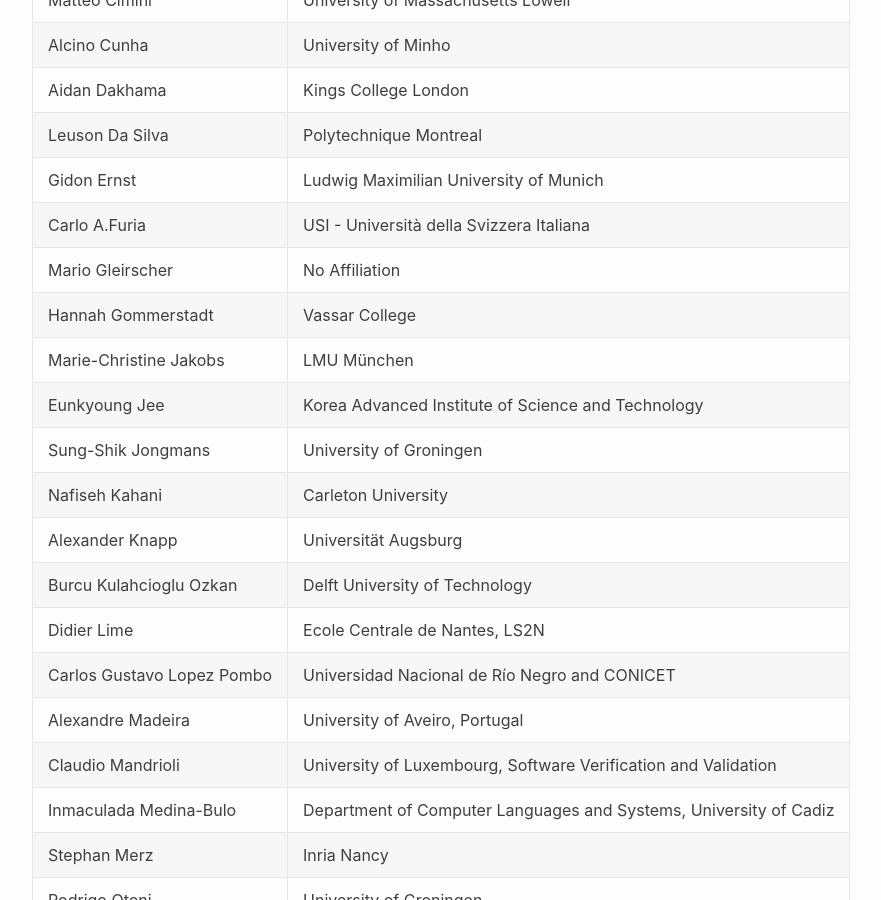
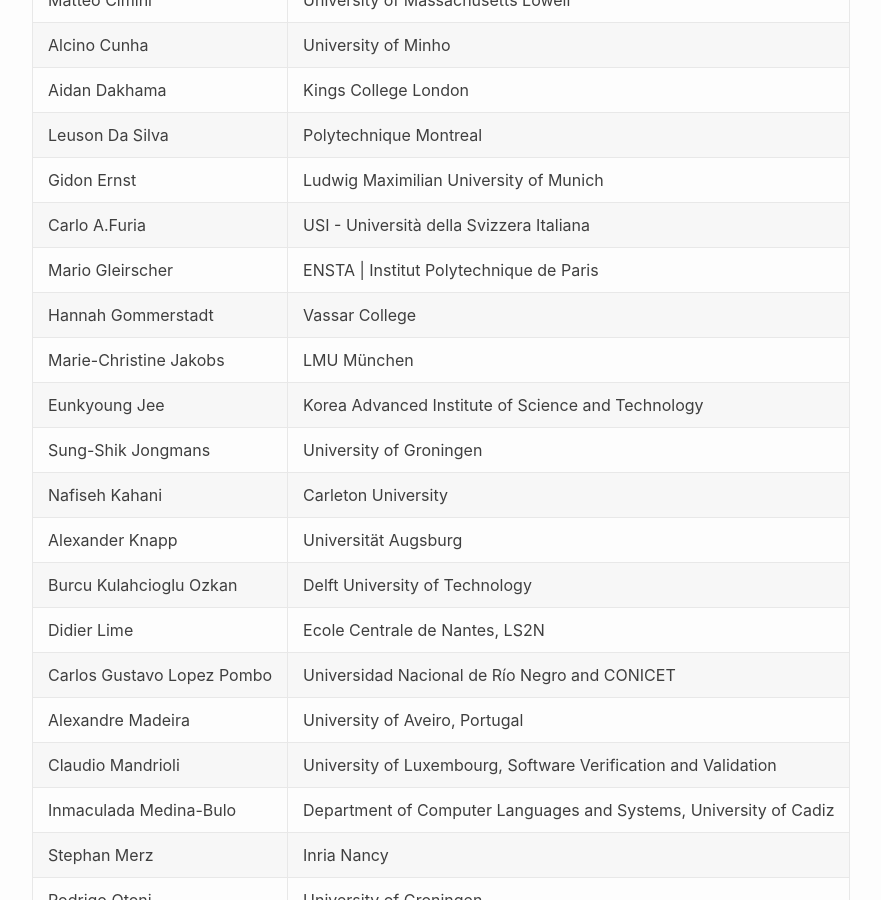
Before and after one commit to sefm-conference/2026, a Jekyll site: the page built from _pages/committees.md, in a window 1280 px wide and 900 px high, scrolled down 1449 px. Shown: the whole window, without its empty margins (38-919 px from the left). Built offline with Jekyll 4.4.1, drawn with Linux system fonts in a browser that asks for light colours.

Commit message:
Committee affiliation

```diff
--- a/_pages/committees.md
+++ b/_pages/committees.md
@@ -81,7 +81,7 @@ Elena Gómez-Martínez, Complutense University of Madrid, Spain \
   </tr>
 <tr>
 <td>Mario Gleirscher </td>
-<td> No Affiliation </td>
+<td> ENSTA | Institut Polytechnique de Paris </td>
   </tr>
 <tr>
 <td>Hannah Gommerstadt </td>
```
